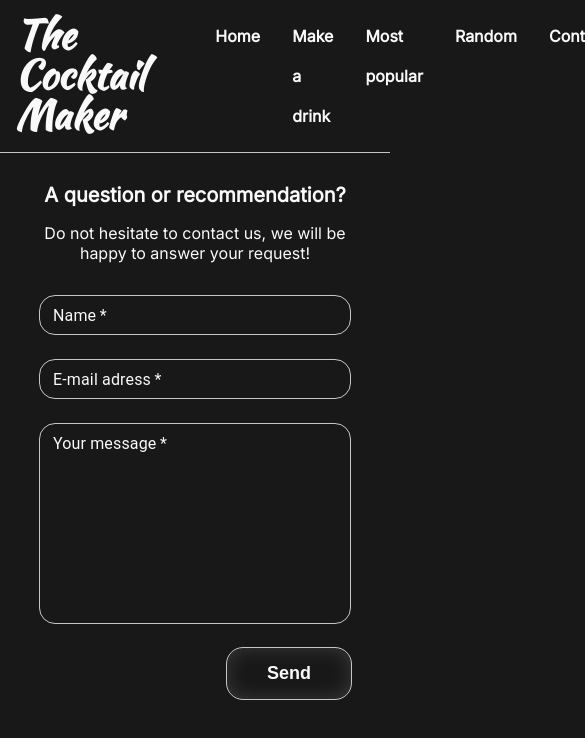
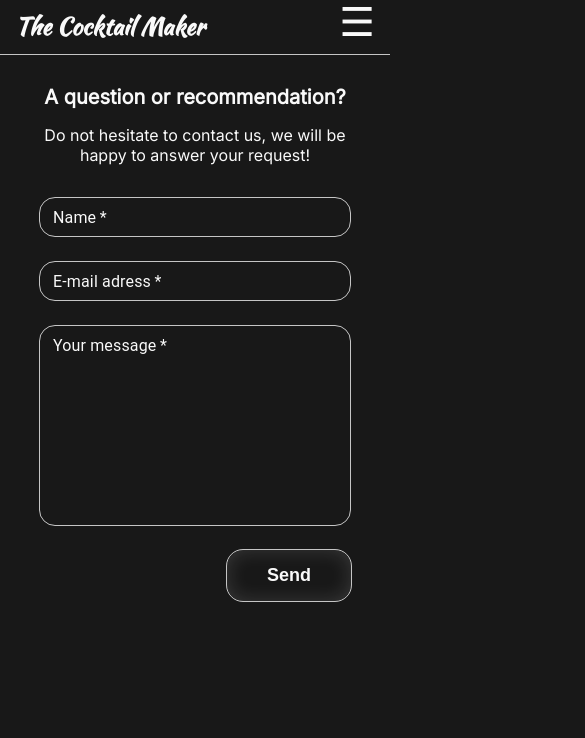
Before and after one commit to WildCodeSchool-2023-09/JS-RemoteFR-SACOD-P2-Oro-Jackson, a React (Vite) app in the folder frontend/: page /contacts in a window 390 px wide. Shown: the top 738 px of the page, 585 px wide, since content can reach past the window. Built offline with nearby package versions, Linux system fonts and the light colour scheme; a web font is replaced by a local one.

Commit message:
MenuBurgerAnim

```diff
--- a/frontend/src/pages/Navbar.jsx
+++ b/frontend/src/pages/Navbar.jsx
@@ -1,38 +1,64 @@
 import "../styles/Navbar.scss";
+
+function showMenu() {
+  console.error("coucou");
+}
 
 function Navbar() {
   return (
     <div>
       <nav className="navbar">
+        <a className="h1" href="/">
           <h1>The Cocktail Maker</h1>
+        </a>
         <ul className="navList">
-          <li className="navSelect">
           <a className="navLabel" href="/">
-              Home
+            <li className="navSelect">Home</li>
           </a>
+          <a className="navLabel" href="/makeadrink">
+            <li className="navSelect">Make a drink</li>
+          </a>
+          <a className="navLabel" href="/mostpopular">
+            <li className="navSelect" id="hide">
+              Most popular
             </li>
-          <li className="navSelect">
+          </a>
+          <a className="navLabel" href="/random">
+            <li className="navSelect" id="hide">
+              Random
+            </li>
+          </a>
+          <a className="navLabel" href="/contacts">
+            <li className="navSelect">Contact</li>
+          </a>
+        </ul>
+        <div
+          className="menuBurger-icon"
+          onClick={showMenu}
+          aria-hidden="true"
+        />
+      </nav>
+      <ul className="menuBurger">
+        <a className="navLabel" href="/">
+          <li className="navSelect">Home</li>
+        </a>
         <a className="navLabel" href="/makeadrink">
-              Make a drink
+          <li className="navSelect">Make a drink</li>
         </a>
+        <a className="navLabel" href="/mostpopular">
+          <li className="navSelect" id="hide">
+            Most popular
           </li>
+        </a>
+        <a className="navLabel" href="/random">
           <li className="navSelect" id="hide">
-            <a className="navLabel" href="/mostpopular">
-              Most popular
+            Random
+          </li>
         </a>
-          </li>
-          <li className="navSelect" id="hide">
-            <a className="navLabel" href="/random">
-              Random
+        <a className="navLabel" href="/contacts">
+          <li className="navSelect">Contact</li>
         </a>
-          </li>
-          <li className="navSelect">
-            <a className="navLabel" href="/contacts">
-              Contact
-            </a>
-          </li>
       </ul>
-      </nav>
     </div>
   );
 }
--- a/frontend/src/styles/Navbar.scss
+++ b/frontend/src/styles/Navbar.scss
@@ -5,12 +5,16 @@ $secondary-color: #151515;
 $text-color: #f9f9f9;
 $outline: #f9f9f9c5;
 
+//Style the body for all the website
+
 body {
   font-family: "Inter", sans-serif;
   background-color: $primary-color;
   color: #f9f9f9;
   margin: 0;
 }
+
+//Style Navbar Desktop
 
 .navbar {
   display: flex;
@@ -21,10 +25,12 @@ body {
   border-bottom: 0.5px solid $outline;
 }
 
-h1 {
+.h1 {
+  all: unset;
   font-family: "Kaushan Script";
-  font-size: 2.5em;
+  font-size: 1.8em;
   margin: 15px;
+  cursor: pointer;
 }
 
 .navLabel {
@@ -47,8 +53,82 @@ h1 {
 
 .navSelect:hover {
   background-color: $text-color;
+  color: $primary-color;
 }
 
-.navSelect:hover a {
-  color: $primary-color;
+//Hide the burger menu
+
+.menuBurger-icon {
+  cursor: pointer;
+  display: none;
 }
+
+.menuBurger-icon-active {
+  cursor: pointer;
+  display: none;
+}
+
+.menuBurger {
+  display: none;
+}
+
+//Responsive size 1
+
+@media screen and (max-width: 950px) {
+  //Navbar style
+
+  .navbar {
+    line-height: calc(1em + 2vw);
+  }
+  .h1 {
+    font-size: calc(0.5em + 2vw);
+  }
+  .navList {
+    display: none;
+  }
+
+  //Show burger
+
+  .menuBurger-icon {
+    margin-right: 15px;
+    display: block;
+    font-size: calc(2em + 2vw);
+    margin-top: 10px;
+  }
+  .menuBurger-icon:before {
+    content: "\2630";
+  }
+  .menuBurger-active {
+    display: block;
+    position: fixed;
+    z-index: 1;
+    width: 100%;
+    list-style: none;
+    padding: 0;
+    text-align: center;
+    background-color: $navbar-color;
+  }
+  .navSelect {
+    border-bottom: 0.5px solid $outline;
+  }
+
+  //Style on click
+
+  .menuBurger-icon-active {
+    margin: 15px;
+    display: block;
+    font-size: calc(2em + 2vw);
+  }
+  .menuBurger-icon-active:before {
+    content: "\2715";
+  }
+}
+
+@media screen and (max-width: 500px) {
+  .navbar {
+    line-height: 1.5em;
+  }
+  .h1 {
+    font-size: 1em;
+  }
+}
```
Lines whose indentation alone changed are shown as unchanged.
